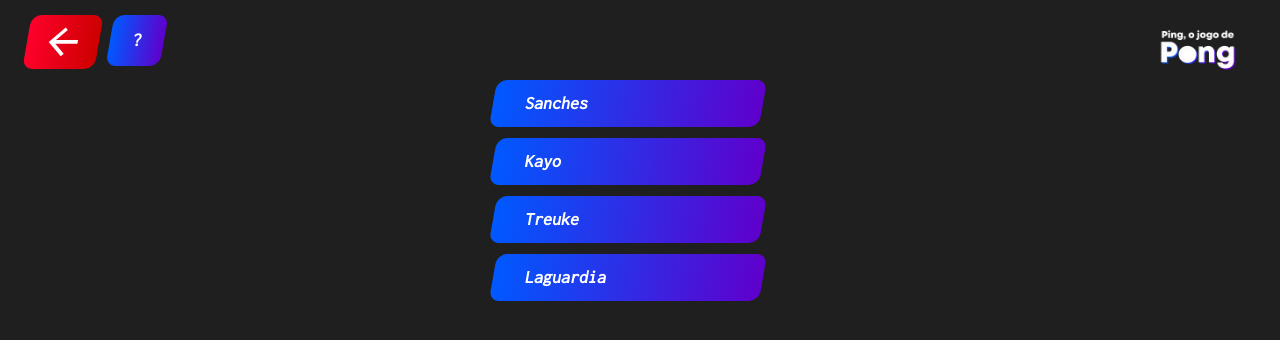
After one commit to GustavoSanches55/pong2, a Django app: page /analises_menu in a window 1280 px wide. The commit adds this page. Shown: the top 340 px of the page. Run offline with Django 3.2, Linux system fonts and the light colour scheme.

Commit message:
Adicionando página do menu de análises e modificaçoes em sanches

```diff
--- a/pong/menu/urls.py
+++ b/pong/menu/urls.py
@@ -10,5 +10,7 @@ urlpatterns = [
     path("modos/explicacao", views.modos_explicacao, name="modos_explicacao"),
     path("leaderboards", views.leaderboards, name="leaderboards"),
     path("jogo", views.jogo, name="jogo"),
-    path("salvar_csv", views.salvar_csv, name="salvar_csv")
+    path("salvar_csv", views.salvar_csv, name="salvar_csv"),
+    path("analises_menu", views.analises_menu, name="analises_menu"),
+    path(r'sanches/', include('sanches.urls',  namespace='sanches'))
 ]
--- a/pong/menu/views.py
+++ b/pong/menu/views.py
@@ -23,8 +23,12 @@ def modos_explicacao(request):
 def profile(request):
     return render(request,"menu/profile.html")
 
+def analises_menu(request):
+    return render(request, "menu/analises_menu.html")
+
 def jogo(request):
     return render(request, "PONG/PONG.html")
+
 
 def salvar_csv(request):
     i=0
--- a/pong/pong/settings.py
+++ b/pong/pong/settings.py
@@ -37,7 +37,8 @@ INSTALLED_APPS = [
     'django.contrib.sessions',
     'django.contrib.messages',
     'django.contrib.staticfiles',
-    'menu'
+    'menu',
+    'sanches'
 ]
 
 MIDDLEWARE = [
--- /dev/null
+++ b/pong/sanches/urls.py
@@ -0,0 +1,9 @@
+from django.urls import path
+from django.urls.conf import include
+from sanches import views
+from django.contrib.staticfiles.urls import staticfiles_urlpatterns
+app_name = 'sanches'
+
+urlpatterns = [
+    path('', views.index, name='index'),
+]
--- /dev/null
+++ b/pong/templates/menu/analises_menu.html
@@ -0,0 +1,32 @@
+{% load static %}
+<!DOCTYPE html>
+<html lang="pt-br">
+
+    {% include 'menu/head.html'%}
+
+<body class="container-fluid">
+
+    <!--Barra de navegação para o voltar a página anterior + miniatura da logo-->
+    {% include 'menu/nav.html' with includeExplanation=True %}
+
+
+    <!--Botões para a seleção direta dos modos de jogo-->
+    <!--Futuramente mais utilidades serão adicionadas para facilitar a procura de salas de jogo...-->
+    <!--a procura pela sala de amigos e até por partidas-->
+    <div class="container-fluid vertical-center">
+        <div class="row justify-content-md-center container-fluid ">
+
+            <!--Coluna dos botões da página principal-->
+            <div class="col-12 col-md-5 menu-item-list align-self-center flex-column">
+                <a class="menu-bt" href = 'sanches/'><i class="fas fa-table-tennis"></i> Sanches</a>
+                <a class="menu-bt" href = "{% url 'leaderboards' %}"><i class="fas fa-stream"></i> Kayo</a>
+                <a class="menu-bt" href = "{% url 'analises_menu' %}"><i class="fas fa-stream"></i> Treuke</a>
+                <a class="menu-bt" href = "{% url 'analises_menu' %}"><i class="fas fa-stream"></i> Laguardia</a>
+
+            </div>
+        </div>
+    </div>
+
+</body>
+
+</html>
--- a/pong/templates/menu/index.html
+++ b/pong/templates/menu/index.html
@@ -16,10 +16,11 @@
         <div class="col-12 col-md-5 menu-item-list align-self-center flex-column">
             <a class="menu-bt" href = "{% url 'modos' %}"><i class="fas fa-table-tennis"></i> Play Game</a>
             <a class="menu-bt" href = "{% url 'leaderboards' %}"><i class="fas fa-stream"></i> Leaderboard</a>
+            <a class="menu-bt" href = "{% url 'analises_menu' %}"><i class="fas fa-stream"></i> Analises</a>
             <a id="profile-menu-btn" class="menu-bt" href = "{% url 'profile' %}"><i class="fas fa-sign-in-alt"></i> Profile</a>
             <a id="login-menu-btn" class="menu-bt" href = "{% url 'login' %}"><i class="fas fa-sign-in-alt"></i> Login</a>
 
-     </div>
+        </div>
 </div>
 
     <footer>
```
Also changed, not shown: pong/sanches/views.py (+7 -1 lines), pong/templates/sanches/index.html (added).
